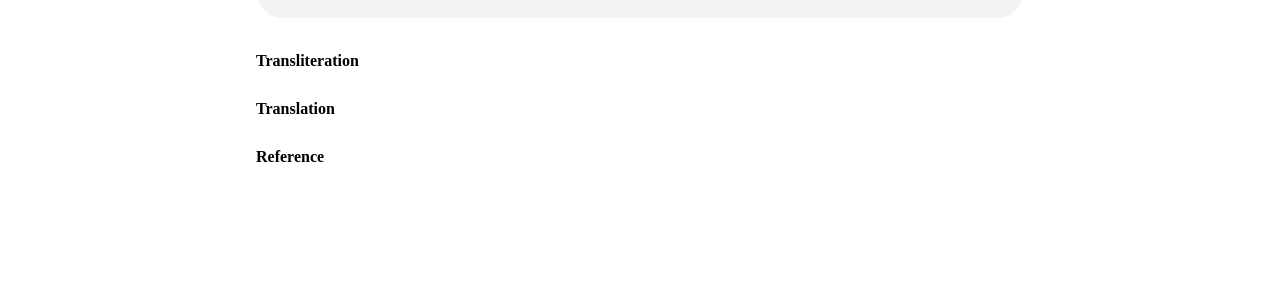
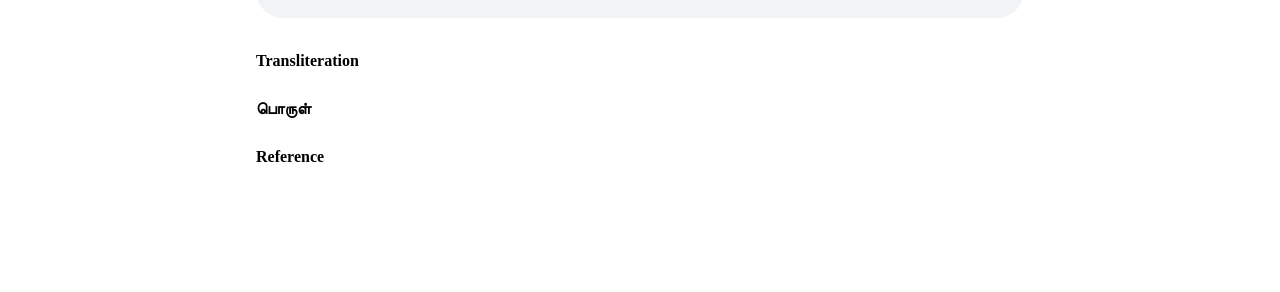
Before and after one commit to rafikttp/duaForLifeTamil, a Jekyll site: the page built from supplications/fortress/content/afterburying.md, in a window 1280 px wide. Shown: the part 280-572 px from the top of the page. Built offline with Jekyll 4.4.1, drawn with Linux system fonts in a browser that asks for light colours.

Commit message:
Update afterburying.md

```diff
--- a/supplications/fortress/content/afterburying.md
+++ b/supplications/fortress/content/afterburying.md
@@ -27,7 +27,7 @@ Your browser does not support the audio element.
 164. அல்லாஹும்ம மஃக் ஃபிர் லஹு , அல்லாஹும்ம தப்பித்ஹு.
 
 </div> </div> &nbsp;
-<div class="duaextra" tabindex="0"> <div onclick = "void(0)"><strong>Translation</strong></div> <div class="extra">
+<div class="duaextra" tabindex="0"> <div onclick = "void(0)"><strong> பொருள்</strong></div> <div class="extra">
 O Allah, forgive him. O Allah, strengthen him.
 
 </div> </div> &nbsp;
```
